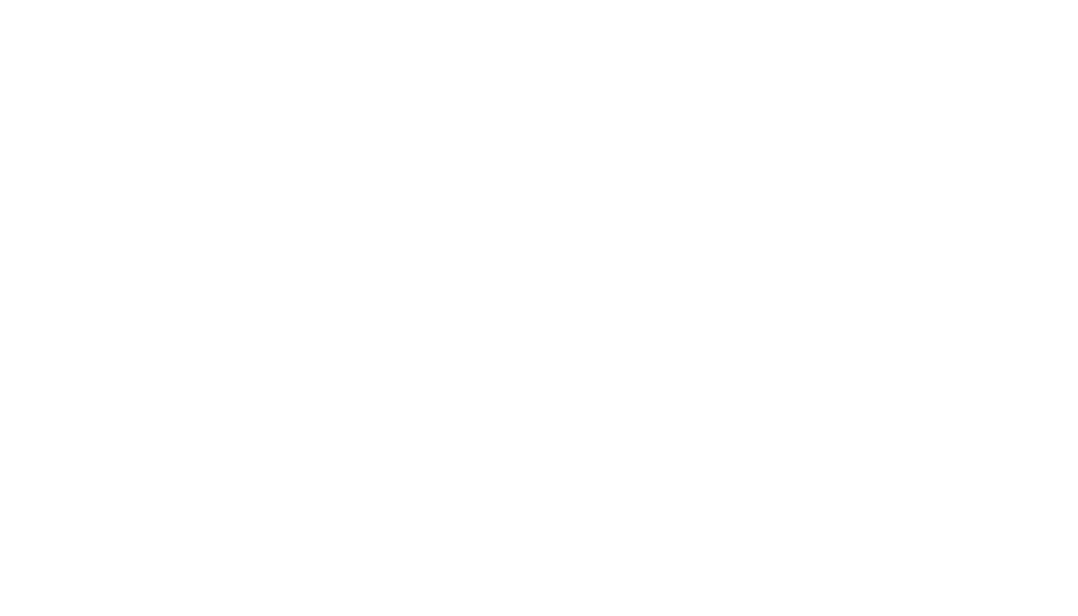
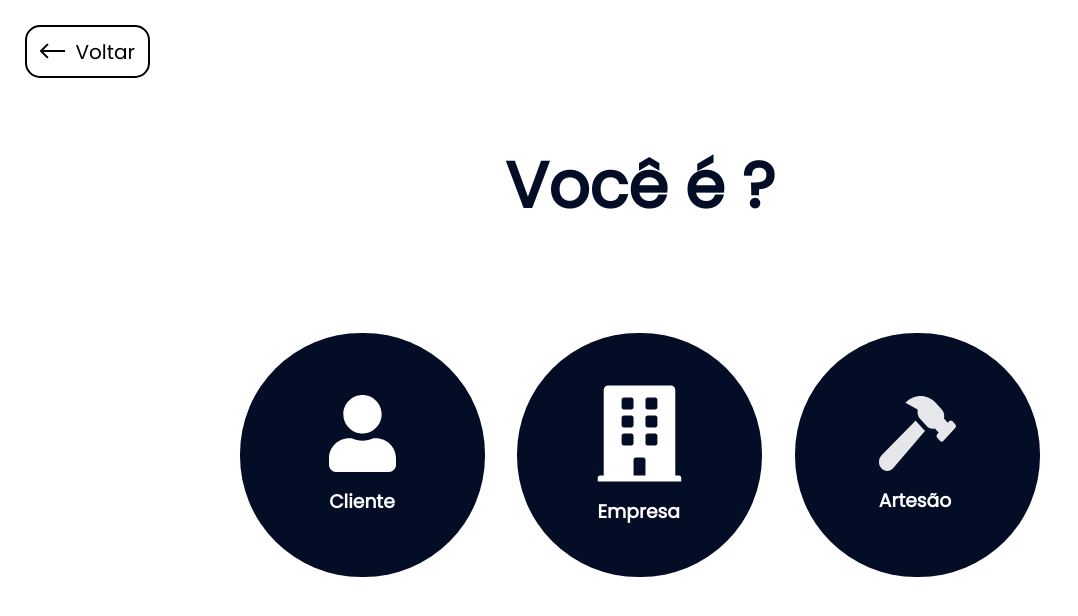
Before and after one commit to Victor87dev/Projeto-recifArt, a React (Vite) app in the folder Projeto-recifArt/: page /escolhacad in a window 1280 px wide. Before the commit this address had no page. Shown: the top 616 px of the page, without its empty margins (0-1078 px from the left). Built offline with nearby package versions, Linux system fonts and the light colour scheme.

Commit message:
feat:path e rotas adicionadas

```diff
--- a/Projeto-recifArt/src/components/Navbar/Navbar.jsx
+++ b/Projeto-recifArt/src/components/Navbar/Navbar.jsx
@@ -71,12 +71,12 @@ const Navbar = ({ isLoggedIn, handleLogout ,setIsLoggedIn}) => {
         ) : (
 
             <>
-              <a href="/escolha">
+              <a href="/escolhalog">
                 <button type="button" className="button-entrar">
                   Entrar
                 </button>
               </a>
-              <a href="/escolha">
+              <a href="/escolhacad">
                 <button type="button" className="button-cadastrar">
                   Cadastrar
                 </button>
--- /dev/null
+++ b/Projeto-recifArt/src/pages/Escolha/EscolhaCad.jsx
@@ -0,0 +1,49 @@
+import React from "react";
+import "./Escolha.css"
+import { Cliente, Empresa, Martelo } from "../../components/image";
+
+const EscolhaCad = () => {
+    return (
+        <>
+            <div className="container-escolha">
+                <header className="header-escolha">
+                <a href="/home"> <button><svg xmlns="http://www.w3.org/2000/svg" width="25" height="16" viewBox="0 0 25 16" fill="none">
+                    <path d="M0.292892 7.29289C-0.0976315 7.68342 -0.0976315 8.31658 0.292892 8.70711L6.65685 15.0711C7.04738 15.4616 7.68054 15.4616 8.07107 15.0711C8.46159 14.6805 8.46159 14.0474 8.07107 13.6569L2.41421 8L8.07107 2.34315C8.46159 1.95262 8.46159 1.31946 8.07107 0.928932C7.68054 0.538408 7.04738 0.538408 6.65685 0.928932L0.292892 7.29289ZM25 7L1 7V9L25 9V7Z" fill="black" />
+                </svg> Voltar</button></a>
+               </header>
+               <body>
+
+                <div className="escolha">
+                  <h1>Você é ?</h1>
+                  </div>
+                  <div className="escolha-pessoa">
+                    <div className="tipo">
+                        <a href="cadastro_usuario">
+                        <img src={Cliente} alt="" />
+                     <h3>Cliente</h3>
+                     </a>
+                    </div>
+                    <div className="tipo">
+                        <a href="cadastro_empresa">
+                        <img src={Empresa} alt="" />
+                     <h3>Empresa</h3>
+                     </a>
+                    </div>
+                    <div className="tipo">
+                        <a href="cadastro_artesao">
+                        <img src={Martelo} alt="" />
+                     <h3>Artesão</h3>
+                     </a>
+                    </div>
+
+                </div>
+
+               </body>
+
+            </div>
+        </>
+    )
+
+}
+
+export default EscolhaCad
--- a/Projeto-recifArt/src/pages/Escolha/Escolha.jsx
+++ b/Projeto-recifArt/src/pages/Escolha/EscolhaLog.jsx
@@ -2,7 +2,7 @@ import React from "react";
 import "./Escolha.css"
 import { Cliente, Empresa, Martelo } from "../../components/image";
 
-const Escolha = () => {
+const EscolhaLog = () => {
     return (
         <>
             <div className="container-escolha">
@@ -18,19 +18,19 @@ const Escolha = () => {
                   </div>
                   <div className="escolha-pessoa">
                     <div className="tipo">
-                        <a href="">
+                        <a href="/login_usuario">
                         <img src={Cliente} alt="" />
                      <h3>Cliente</h3>
                      </a>
                     </div>
                     <div className="tipo">
-                        <a href="">
+                        <a href="login_empresa">
                         <img src={Empresa} alt="" />
                      <h3>Empresa</h3>
                      </a>
                     </div>
                     <div className="tipo">
-                        <a href="">
+                        <a href="login_artesao">
                         <img src={Martelo} alt="" />
                      <h3>Artesão</h3>
                      </a>
@@ -46,4 +46,4 @@ const Escolha = () => {
 
 }
 
-export default Escolha
+export default EscolhaLog
--- a/Projeto-recifArt/src/routes/routes.jsx
+++ b/Projeto-recifArt/src/routes/routes.jsx
@@ -6,7 +6,8 @@ import Perfil from "../pages/perfil/perfil";
 import Blog from "../pages/Blog/Blog";
 import Compra from "../pages/Compra/Compra"
 import Artesoes from "../pages/artesoes/artesoes";
-import Escolha from "../pages/Escolha/Escolha";
+import EscolhaCad from "../pages/Escolha/EscolhaCad";
+import EscolhaLog from "../pages/Escolha/EscolhaLog";
 import LoginUser from "../pages/login/login_usuario";
 import CadastroUser from "../pages/Cadastro/cadastro_usuario";
 import LoginEmp from "../pages/login/login_empresa";
@@ -27,7 +28,8 @@ const AppRoutes = () => {
             <Route path="/perfil" element={<Perfil/>}/>
             <Route path="/compra" element={<Compra/>} />
             <Route path="/artesoes" element={<Artesoes/>} />
-            <Route path="/escolha" element={<Escolha/>}/>
+            <Route path="/escolhacad" element={<EscolhaCad/>}/>
+            <Route path="/escolhalog" element={<EscolhaLog/>}/>
             <Route path= "/login_usuario" element={<LoginUser/>}/>
             <Route path= "/cadastro_usuario" element={<CadastroUser/>}/>
             <Route path= "/login_empresa" element={<LoginEmp/>}/>
```
